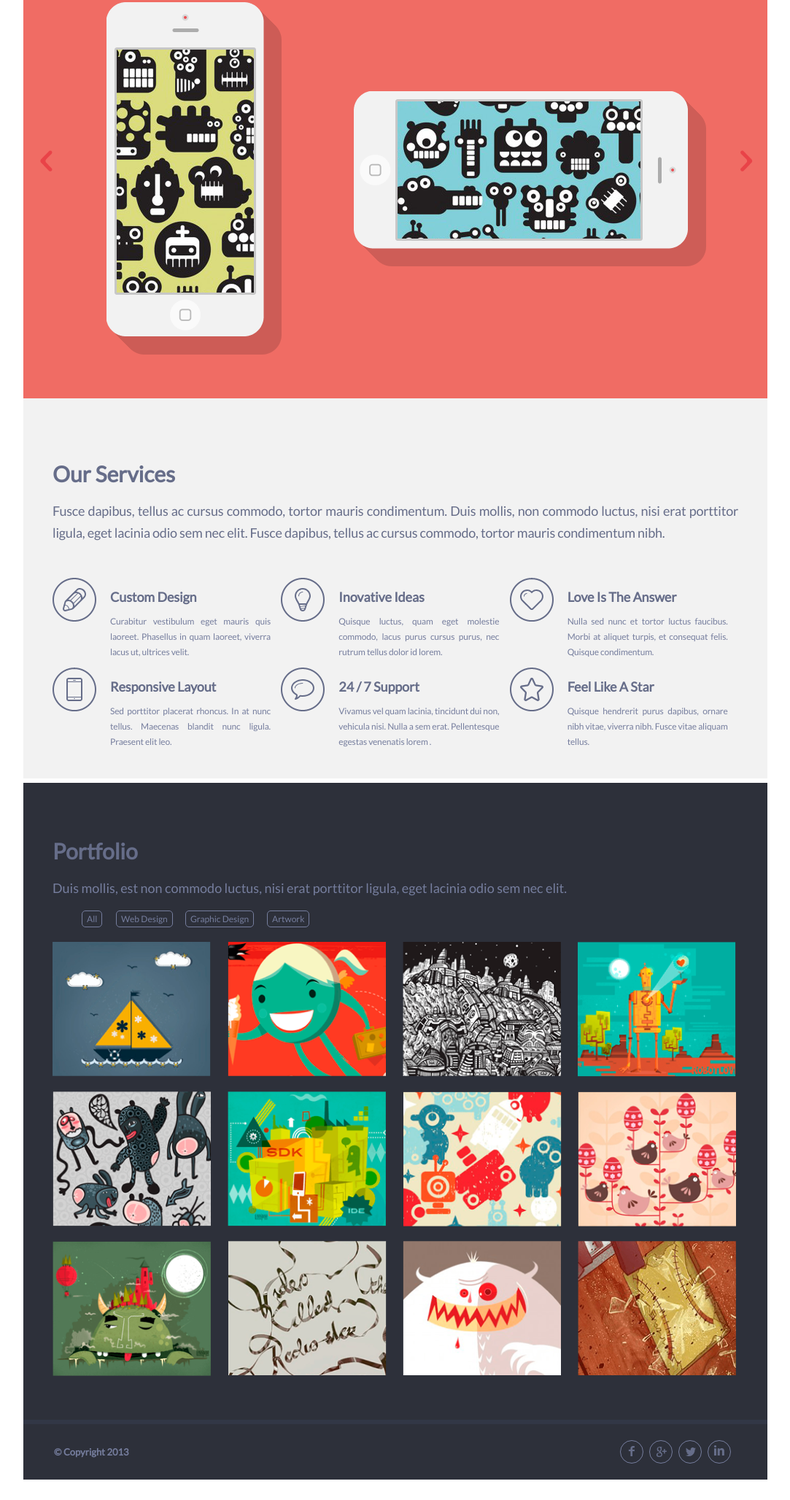
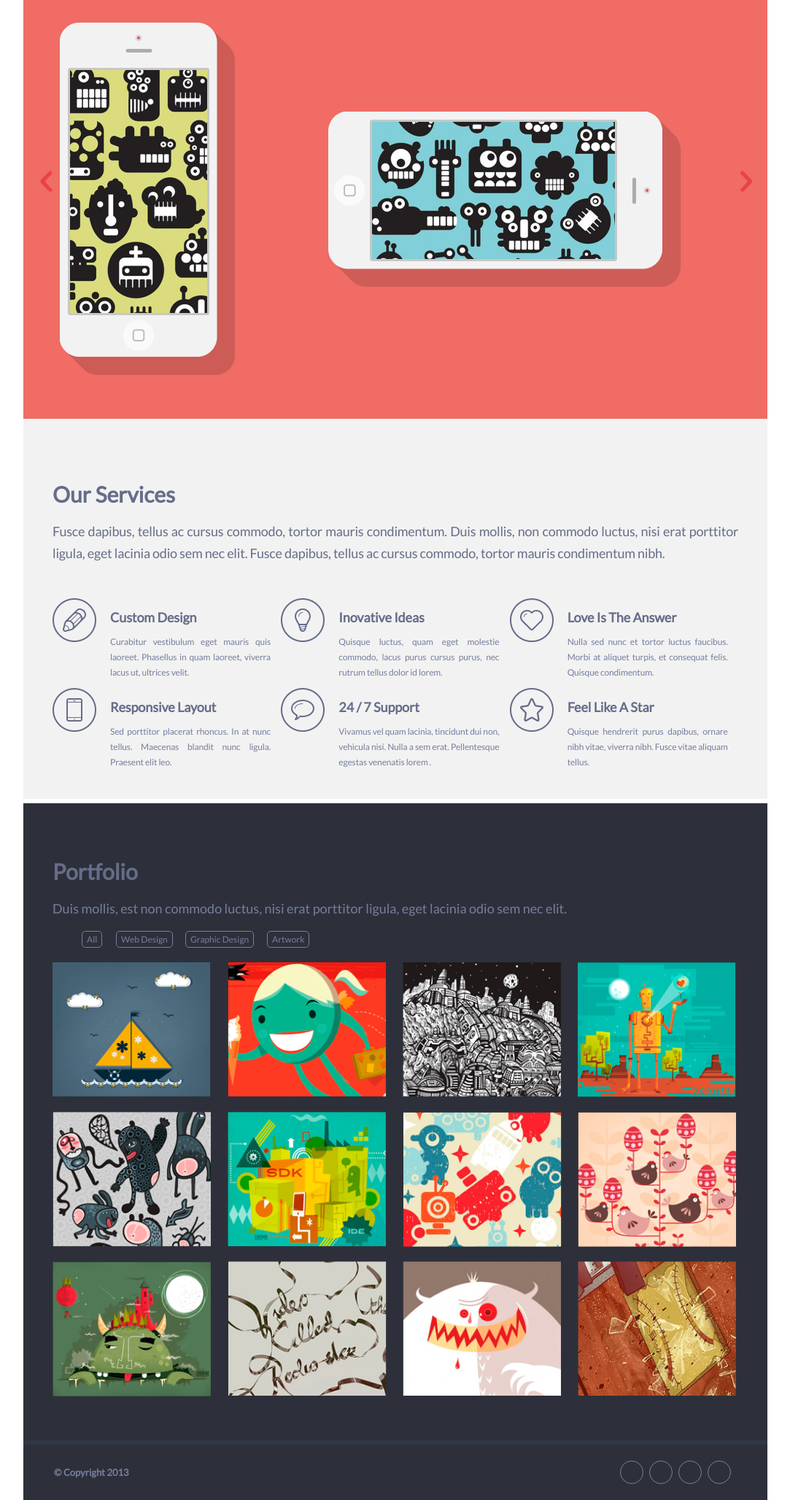
Before and after one commit to MaximOkulko/MaximOkulko, a plain HTML site: page index.html in a window 1280 px wide. Shown: the part 149-2205 px from the top of the page at 73% size, without its empty margins (98-1181 px from the left). Before the commit the page ends 2177 px from the top, so only its background shows below. Drawn offline with Linux system fonts and the light colour scheme.

Commit message:
feat: implement html singolo

```diff
--- a/index.html
+++ b/index.html
@@ -10,14 +10,17 @@
 </head>
 
 <body>
-
-    <header class="header">
-        <div class="header-wrapper">
+    <header class="background-header">
+        <div class="header">
             <div class="header-content">
                 <a class="header-logo-a" href="#">
                     <h1 class="header-logo">SINGOLO</h1>
                 </a>
-                <nav>
+                <nav class="hamburger-menu">
+                    <input id="menu__toggle" type="checkbox" />
+                    <label class="menu__btn" for="menu__toggle">
+                        <span></span>
+                    </label>
                     <ul class="header-navigation">
                         <li class="navigation-item"><a class="navigation-item-active__link" href="#">HOME</a></li>
                         <li class="navigation-item"><a class="navigation-item__link" href="#">SERVICES</a></li>
@@ -30,19 +33,22 @@
         </div>
     </header>
 
-    <div class="wrap">
-        <div class="slider-wrapper">
+    <div class="background-slider">
+        <div class="wrap">
             <div class="slider-content">
                 <a class="slider__control slider__control_left" href="#" role="button"></a>
-                <div class="vertical-phone"><img src="images/png/phone-vertical.png" alt="phone-vertical"></div>
-                <div class="horizontal-phone"><img src="images/png/phone-horizontal.png" alt="phone-horizontal"></div>
+                <div class="vertical"><img class="vertical-phone" src="images/png/phone-vertical.png"
+                        alt="phone-vertical">
+                </div>
+                <div class="horizontal"><img class="horizontal-phone" src="images/png/phone-horizontal.png"
+                        alt="phone-horizontal"></div>
                 <a class="slider__control slider__control_right" href="#" role="button"></a>
             </div>
         </div>
     </div>
 
-    <section class="services">
-        <div class="wrapper">
+    <section class="background-services">
+        <div class="services">
             <div class="services-content">
                 <h2>Our Services</h2>
                 <p>Fusce dapibus, tellus ac cursus commodo, tortor mauris condimentum. Duis mollis, non commodo luctus,
@@ -100,8 +106,8 @@
         </div>
     </section>
 
-    <section class="portfolio">
-        <div class="wrapper">
+    <section class="background-portfolio">
+        <div class="portfolio">
             <div class="portfolio-content">
                 <h2 class="portfolio__title">Portfolio</h2>
                 <p class="portfolio__description">Duis mollis, est non commodo luctus, nisi erat porttitor ligula, eget
@@ -130,17 +136,17 @@
         </div>
     </section>
 
-    <footer class="footer">
-        <div class="wrapper">
+    <footer class="background-footer">
+        <div class="footer">
             <div class="footer-content">
                 <div class="copyright">
                     <span>© Copyright 2013</span>
                 </div>
                 <ul class="footer-buttons">
-                    <li class="social-buttons__item icon-fb"><a href="#"></a></li>
-                    <li class="social-buttons__item icon-google"><a href="#"></a></li>
-                    <li class="social-buttons__item icon-twitter"><a href="#"></a></li>
-                    <li class="social-buttons__item icon-linkedin"><a href="#"></a></li>
+                    <li class="social-buttons__item"><a class="icon-fb" href="#"></a></li>
+                    <li class="social-buttons__item"><a class="icon-google" href="#"></a></li>
+                    <li class="social-buttons__item"><a class="icon-twitter" href="#"></a></li>
+                    <li class="social-buttons__item"><a class="icon-linkedin" href="#"></a></li>
                 </ul>
             </div>
         </div>
```
